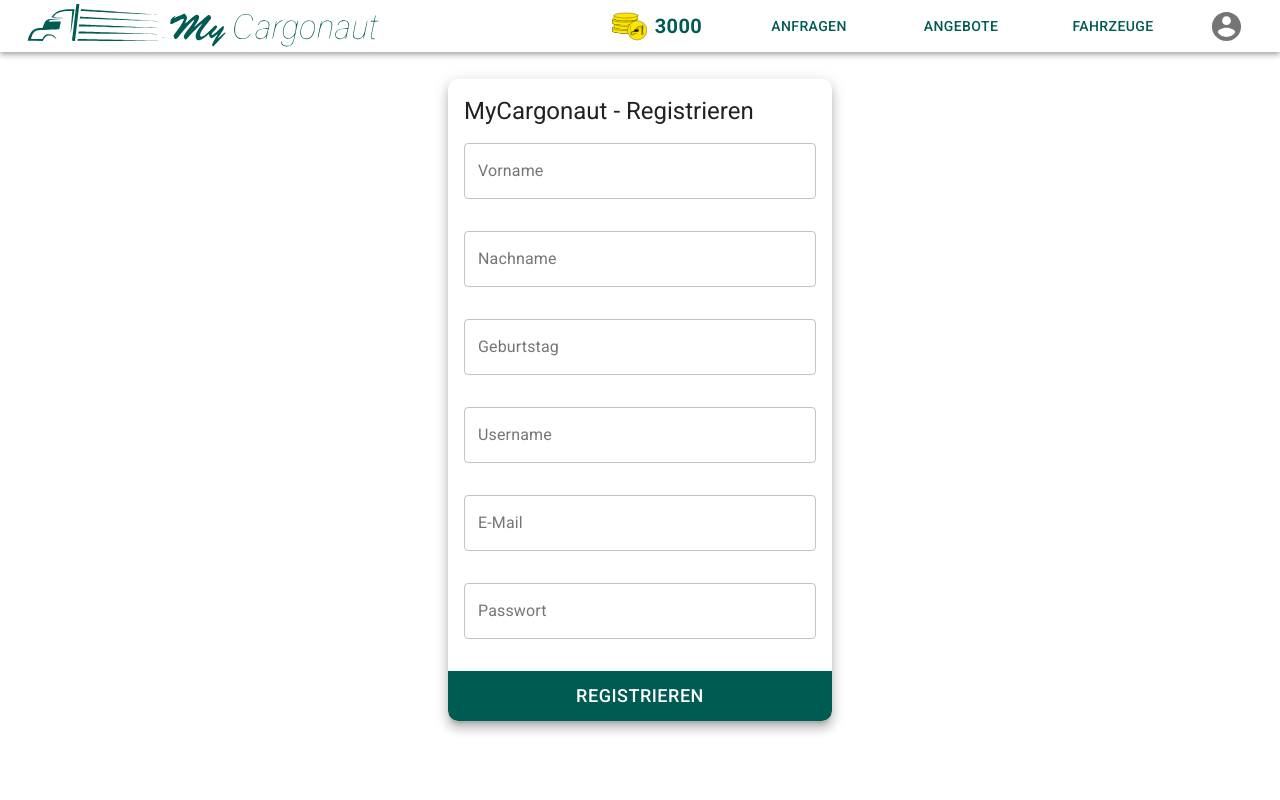
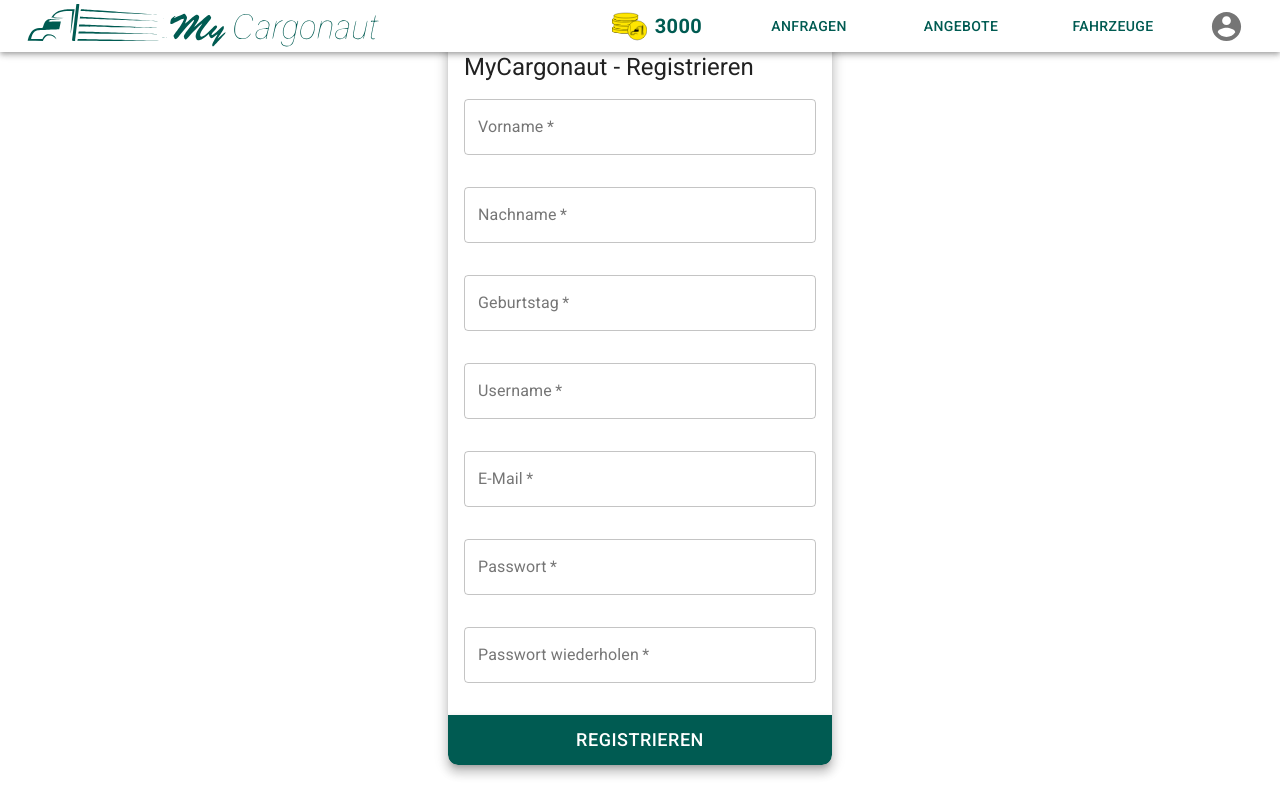
Before and after one commit to THM-Projects-JMDT/MyCargonaut, a React (Create React App) app in the folder frontend/: page /account/create in a window 1280 px wide. Built offline with nearby package versions, Linux system fonts and the light colour scheme.

Commit message:
add Login on Enter

```diff
--- a/frontend/src/components/Login/index.tsx
+++ b/frontend/src/components/Login/index.tsx
@@ -13,12 +13,38 @@ export const Login = () => {
     history.push(routes.home.path);
   };
 
+  const handlePressEnter = (e: React.KeyboardEvent<HTMLDivElement>) => {
+    if (e.key === "Enter") {
+      handleLogin();
+    }
+  };
+
+  const inputFields = [
+    {
+      label: "E-Mail/Username",
+      inputProps: {
+        onKeyDown: handlePressEnter,
+        autoComplete: "username",
+        name: "username",
+      },
+    },
+    {
+      label: "Passwort",
+      inputProps: {
+        onKeyDown: handlePressEnter,
+        autoComplete: "current-password",
+        type: "password",
+        name: "password",
+      },
+    },
+  ];
+
   return (
     <CenterCard>
       <CustomCard
         buttonText="LOGIN"
         heading="MyCargonaut - Login"
-        content={<InputForm inputFields={["E-Mail", "Passwort"]} />}
+        content={<InputForm inputFields={inputFields} />}
         event={handleLogin}
       />
     </CenterCard>
--- a/frontend/src/components/Registration/index.tsx
+++ b/frontend/src/components/Registration/index.tsx
@@ -13,23 +13,54 @@ export const Registration = () => {
     history.push(routes.login.path);
   };
 
+  const inputFields = [
+    {
+      label: "Vorname",
+    },
+    {
+      label: "Nachname",
+    },
+    {
+      label: "Geburtstag",
+    },
+    {
+      label: "Username",
+      inputProps: {
+        autoComplete: "off",
+        name: "username",
+      },
+    },
+    {
+      label: "E-Mail",
+      inputProps: {
+        autoComplete: "off",
+        type: "email",
+        name: "email",
+      },
+    },
+    {
+      label: "Passwort",
+      inputProps: {
+        autoComplete: "new-password",
+        type: "password",
+        name: "password",
+      },
+    },
+    {
+      label: "Passwort wiederholen",
+      inputProps: {
+        type: "password",
+        name: "password",
+      },
+    },
+  ];
+
   return (
     <CenterCard>
       <CustomCard
         buttonText="REGISTRIEREN"
         heading="MyCargonaut - Registrieren"
-        content={
-          <InputForm
-            inputFields={[
-              "Vorname",
-              "Nachname",
-              "Geburtstag",
-              "Username",
-              "E-Mail",
-              "Passwort",
-            ]}
-          />
-        }
+        content={<InputForm inputFields={inputFields} />}
         event={handleRegistration}
       />
     </CenterCard>
--- a/frontend/src/util/InputForm/index.tsx
+++ b/frontend/src/util/InputForm/index.tsx
@@ -1,9 +1,14 @@
 import React from "react";
-import { FormControl, TextField } from "@material-ui/core";
+import { FormControl, TextField, TextFieldProps } from "@material-ui/core";
 import { useStyles } from "./InputForm.style";
 
+export interface InputField {
+  label: string;
+  inputProps?: TextFieldProps;
+}
+
 export interface InputFormProps {
-  inputFields: string[];
+  inputFields: InputField[];
 }
 
 export const InputForm: React.FC<InputFormProps> = ({ inputFields }) => {
@@ -11,18 +16,17 @@ export const InputForm: React.FC<InputFormProps> = ({ inputFields }) => {
 
   return (
     <FormControl fullWidth>
-      {
-        //TODO unique key
-        inputFields.map((field) => (
-          <TextField
-            key={field}
-            fullWidth
-            label={field}
-            variant="outlined"
-            className={classes.input}
-          />
-        ))
-      }
+      {inputFields.map((field, idx) => (
+        <TextField
+          key={idx}
+          fullWidth
+          label={field.label}
+          variant="outlined"
+          className={classes.input}
+          required
+          {...field.inputProps}
+        />
+      ))}
     </FormControl>
   );
 };
```
